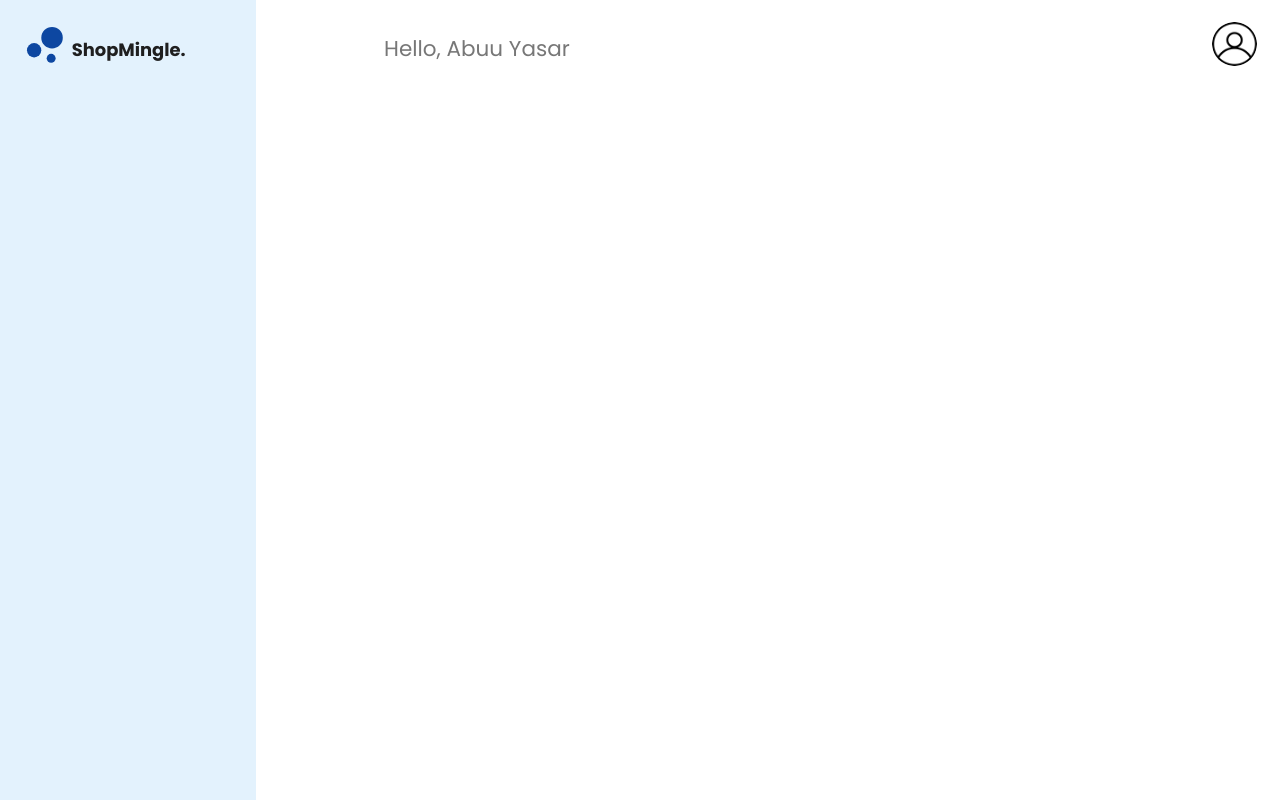
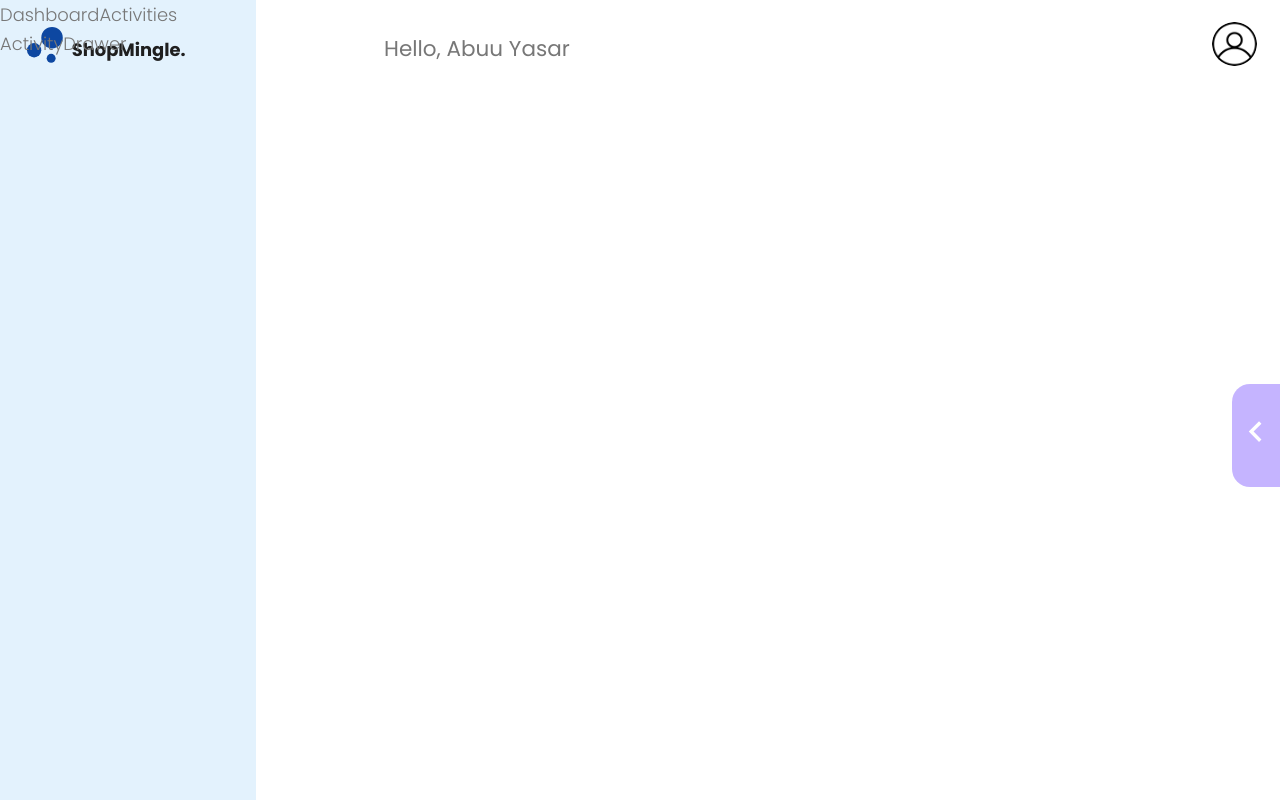
Before and after one commit to Nandiehakuna/ShopMingle, a React (Create React App) app: page /dashboard in a window 1280 px wide. Shown: the top 800 px of the page. Built offline with nearby package versions, Linux system fonts and the light colour scheme.

Commit message:
adding activity drawer

```diff
--- a/src/components/dashboardActivities/DashboardActivities.js
+++ b/src/components/dashboardActivities/DashboardActivities.js
@@ -1,8 +1,37 @@
 import React from 'react'
+import styled from 'styled-components'
+import KeyboardArrowLeftIcon from '@mui/icons-material/KeyboardArrowLeft';
+import KeyboardArrowRightIcon from '@mui/icons-material/KeyboardArrowRight';
+import ActivityDrawer from './mini_components/ActivityDrawer';
+
+
+const Section = styled.section`
+  position: relative;
+  right: 0;
+  top: 0;
+`
+
+const Container = styled.div`
+  position: fixed;
+  right: 0;
+  top: 48vh;
+  padding: 1.5em 0.2em;
+  border-bottom-left-radius: 1em;
+  border-top-left-radius: 1em;
+  background-color: var(--purple100);
+  opacity: 0.9;
+  color: var(--white-color);
+  font-weight: bold;
+`
 
 const DashboardActivities = () => {
   return (
-    <div>DashboardActivities</div>
+    <Section>DashboardActivities
+      <ActivityDrawer/>
+      <Container>
+        <KeyboardArrowLeftIcon  style={{ fontSize: "2.3em"}}/>
+      </Container>
+    </Section>
   )
 }
 
--- /dev/null
+++ b/src/components/dashboardActivities/mini_components/ActivityDrawer.js
@@ -0,0 +1,13 @@
+import React from 'react'
+import styled from 'styled-components'
+
+
+const Section = styled.section``
+
+const ActivityDrawer = () => {
+  return (
+    <Section>ActivityDrawer</Section>
+  )
+}
+
+export default ActivityDrawer
--- a/src/components/dashboardHeader/DashboardHeader.js
+++ b/src/components/dashboardHeader/DashboardHeader.js
@@ -26,7 +26,7 @@ const Wrapper = styled.div`
 
 `
 
-const Exatra = styled.div`
+const Greeting = styled.div`
   position: absolute;
   top: 1.5em;
   font-weight: normal;
@@ -41,9 +41,9 @@ const DashboardHeader = () => {
   return (
     <Container>
       <Wrapper>
-        <Exatra>
+        <Greeting>
           Hello, Abuu Yasar
-        </Exatra>
+        </Greeting>
         <Avatar src={imgUrl}/>
       </Wrapper>
     </Container>
```
